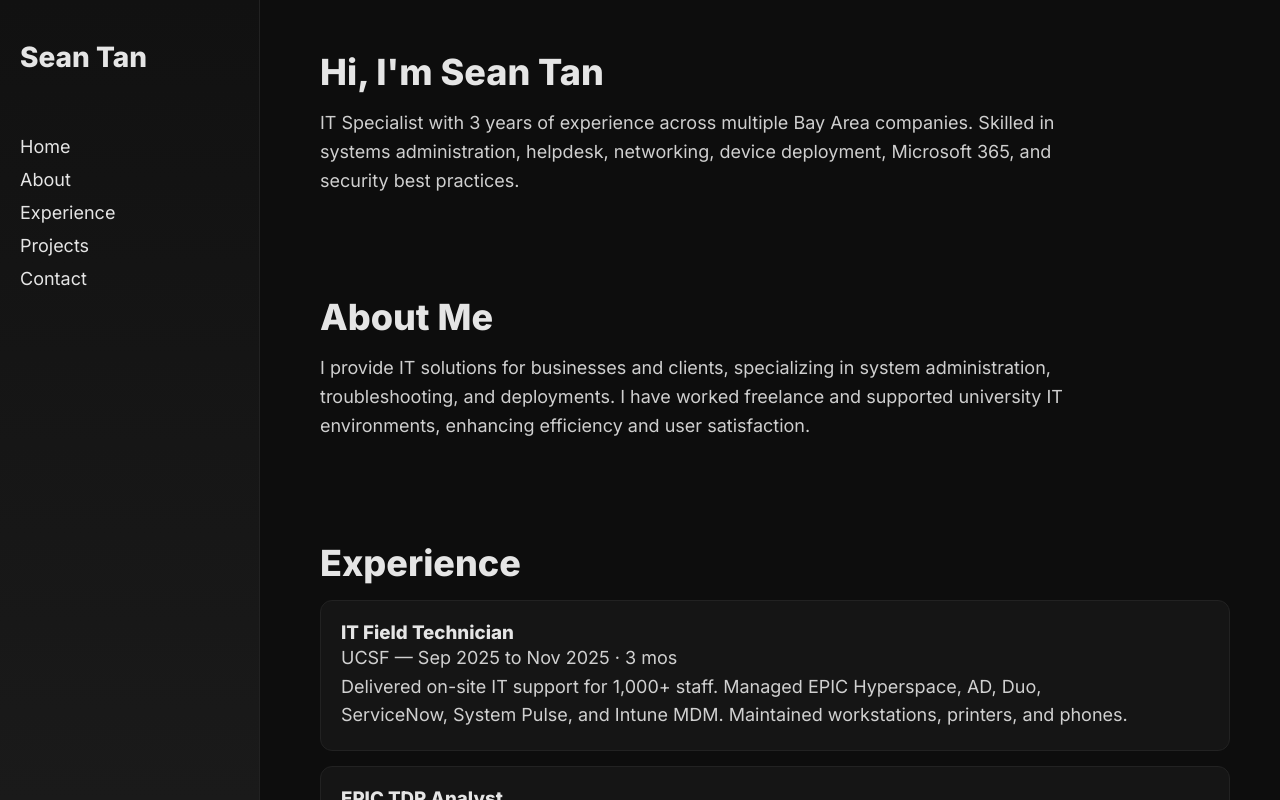
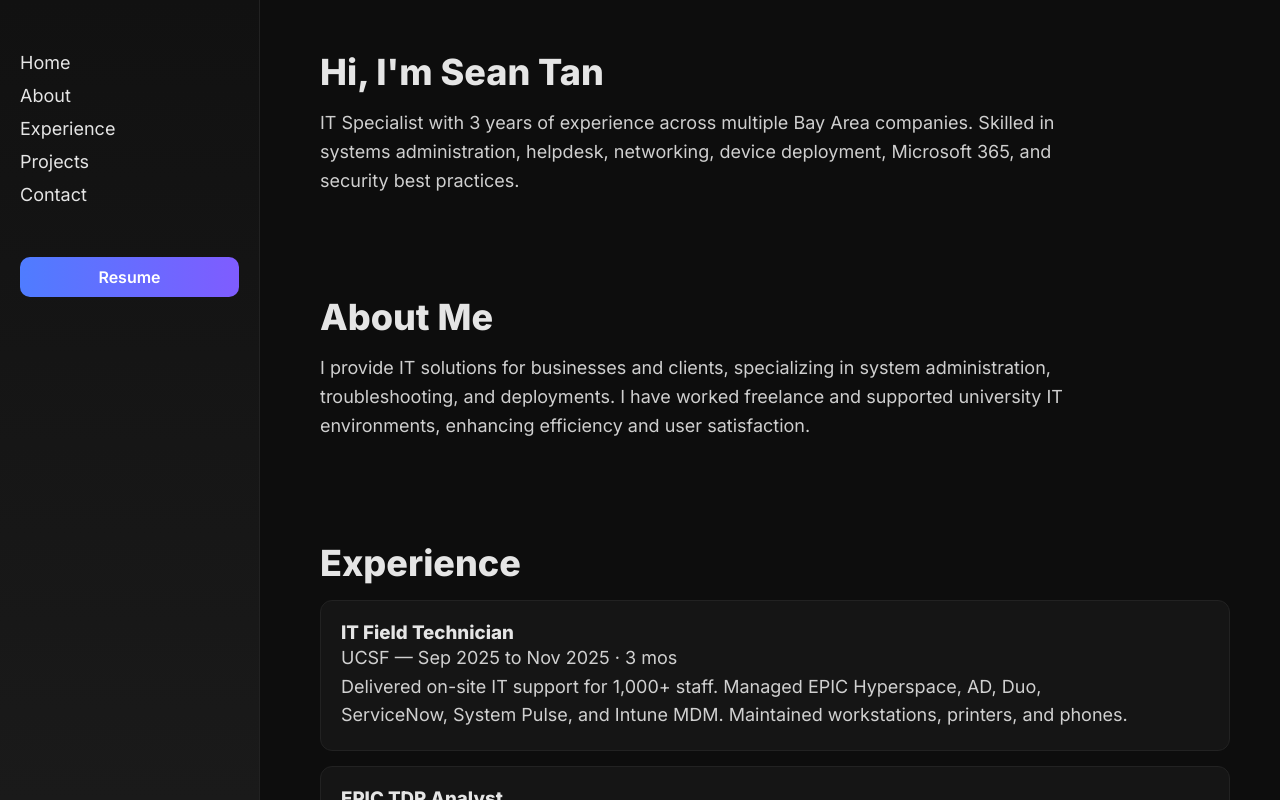
Before and after one commit to sean-s-tan/sean-s-tan.github.io, a plain HTML site: page index.html in a window 1280 px wide. Drawn offline with Linux system fonts and the light colour scheme.

Commit message:
Update index.html

```diff
--- a/index.html
+++ b/index.html
@@ -30,12 +30,6 @@ body { background: var(--bg); color: var(--text); display: flex; height: 100vh;
   position: fixed;
   height: 100%;
   overflow-y: auto;
-}
-
-.sidebar .name {
-  font-size: 28px;
-  font-weight: 800;
-  margin-bottom: 30px;
 }
 
 .sidebar nav a {
@@ -120,9 +114,8 @@ p { font-size: 18px; line-height: 1.6; max-width: 800px; opacity:0.9; }
 </head>
 <body>
 
-<!-- Sidebar with sections + Contact tab -->
+<!-- Sidebar with sections + Resume button -->
 <div class="sidebar">
-  <div class="name">Sean Tan</div>
   <nav>
     <a href="#hero">Home</a>
     <a href="#about">About</a>
@@ -130,6 +123,7 @@ p { font-size: 18px; line-height: 1.6; max-width: 800px; opacity:0.9; }
     <a href="#projects">Projects</a>
     <a href="#contact">Contact</a>
   </nav>
+  <a class="resume-btn" href="https://drive.google.com/file/d/1aOA_ybkdGNjQ6aEqpNvFY6koMiox4PzK/view?usp=sharing" target="_blank">Resume</a>
 </div>
 
 <div class="content">
@@ -196,7 +190,6 @@ p { font-size: 18px; line-height: 1.6; max-width: 800px; opacity:0.9; }
     <p>Email: <a class="link" href="mailto:tansean415@gmail.com">tansean415@gmail.com</a></p>
     <p>Phone: <a class="link" href="tel:4156098862">415-609-8862</a></p>
     <p>LinkedIn: <a class="link" href="https://www.linkedin.com/in/sean-s-tan/" target="_blank">/in/sean-s-tan</a></p>
-    <a class="resume-btn" href="https://drive.google.com/file/d/1aOA_ybkdGNjQ6aEqpNvFY6koMiox4PzK/view?usp=sharing" target="_blank">Resume</a>
   </section>
 </div>
 
```
